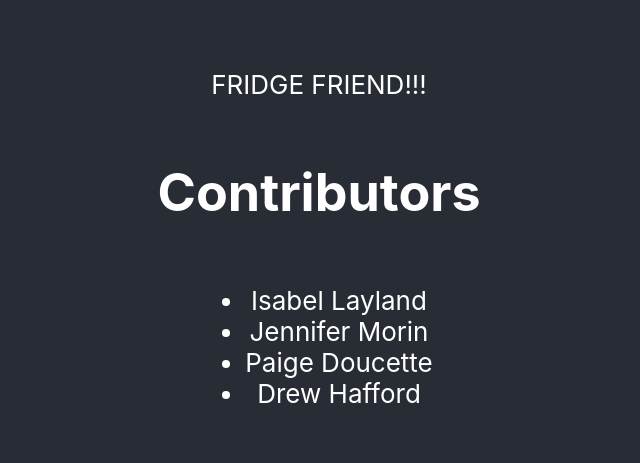
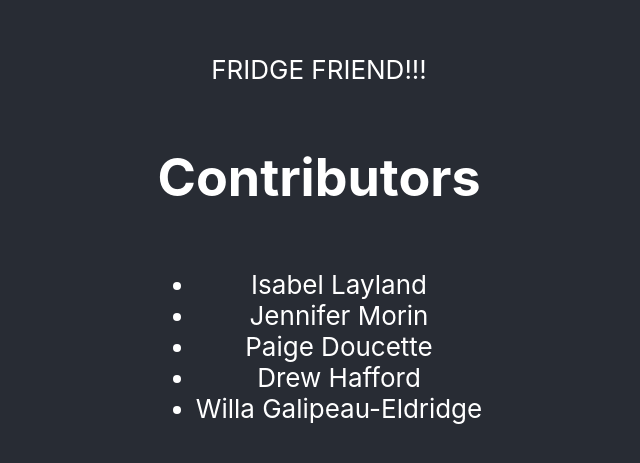
Before and after one commit to COS420-S2025/TeamD, a React (Create React App) app in the folder cos420-fridgefriend/: page / in a window 1280 px wide. Shown: the part 161-624 px from the top of the page, without its empty margins (321-961 px from the left). Built offline with nearby package versions, Linux system fonts and the light colour scheme.

Commit message:
Added the name Willa

```diff
--- a/cos420-fridgefriend/src/App.tsx
+++ b/cos420-fridgefriend/src/App.tsx
@@ -22,6 +22,9 @@ function App() {
             <li>
               Drew Hafford
             </li>
+            <li>
+              Willa Galipeau-Eldridge
+            </li>
         </ul>
       </header>
     </div>
```
